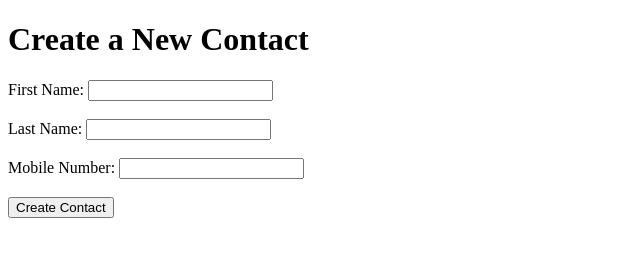
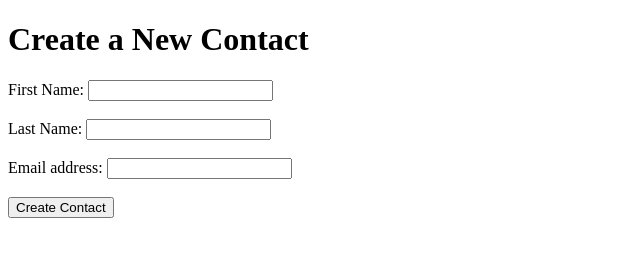
Before and after one commit to freshworkslab/create_contact, a website: page public/index.html in a window 1280 px wide. Shown: the full height of the page, 0-640 px from the left. Drawn offline with Linux system fonts and the light colour scheme.

Commit message:
Update index.html

```diff
--- a/public/index.html
+++ b/public/index.html
@@ -14,7 +14,7 @@
         <label for="last_name">Last Name:</label>
         <input type="text" id="last_name" name="last_name" required><br><br>
 
-        <label for="mobile_number">Mobile Number:</label>
+        <label for="email">Email address:</label>
         <input type="text" id="email" name="email" required><br><br>
 
         <button type="submit">Create Contact</button>
```
